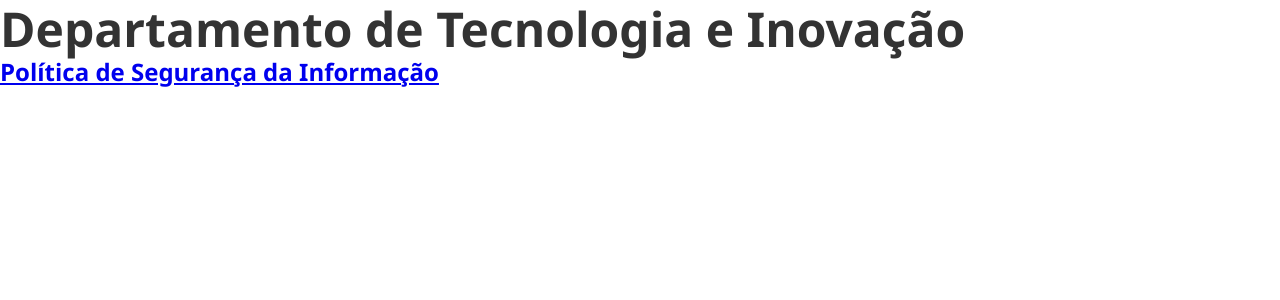
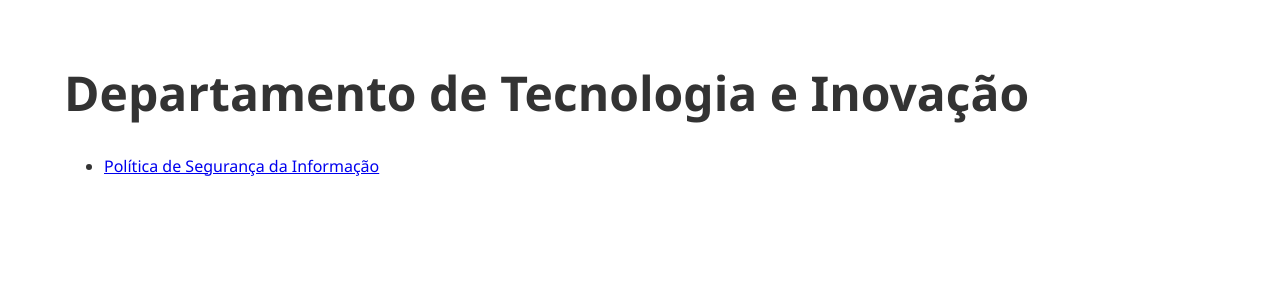
Before and after one commit to pmsbs/pmsbs.github.io, a Jekyll site: the page built from index.html, in a window 1280 px wide. Shown: the top 300 px of the page. Built offline with Jekyll 4.4.1, drawn with Linux system fonts in a browser that asks for light colours.

Commit message:
Update index page

```diff
--- /dev/null
+++ b/_sass/hero.scss
@@ -0,0 +1,12 @@
+.hero {
+  padding: 4rem 1rem;
+
+  &__inner {
+    max-width: 72rem;
+    margin: 0 auto;
+  }
+
+  &__title {
+    margin-bottom: 2rem;
+  }
+}
--- a/assets/css/main.scss
+++ b/assets/css/main.scss
@@ -2,4 +2,5 @@
 ---
 
 @import "base";
+@import "hero";
 @import "article";
--- /dev/null
+++ b/index.html
@@ -0,0 +1,22 @@
+---
+layout: default
+title: "Departamento de Tecnologia e Inovação"
+---
+
+<header class="hero">
+  <div class="hero__inner">
+    <h1 class="hero__title">
+      Departamento de Tecnologia e Inovação
+    </h1>
+
+    <nav>
+      <ul>
+        <li>
+          <a href="/politica-seguranca-informacao">
+            Política de Segurança da Informação
+          </a>
+        </li>
+      </ul>
+    </nav>
+  </div>
+</header>
```
Also changed, not shown: index.md (deleted, +0 -8 lines).
